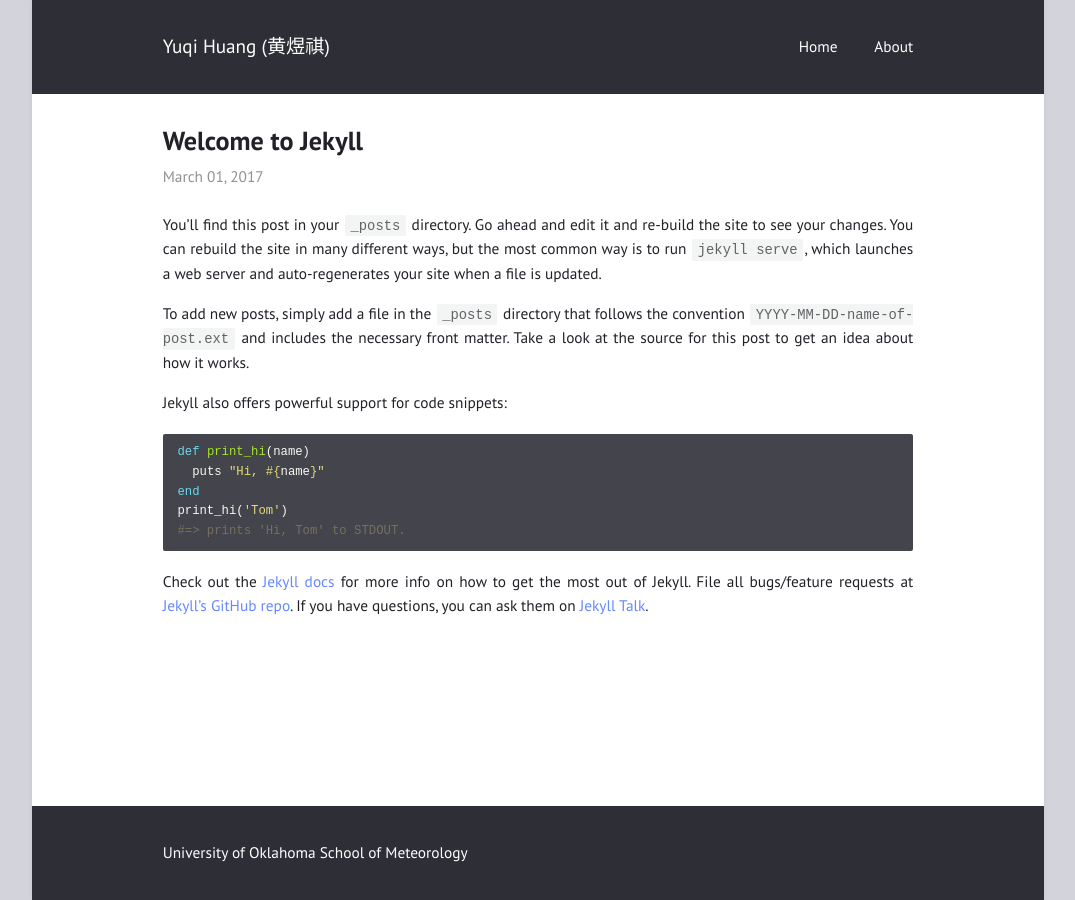
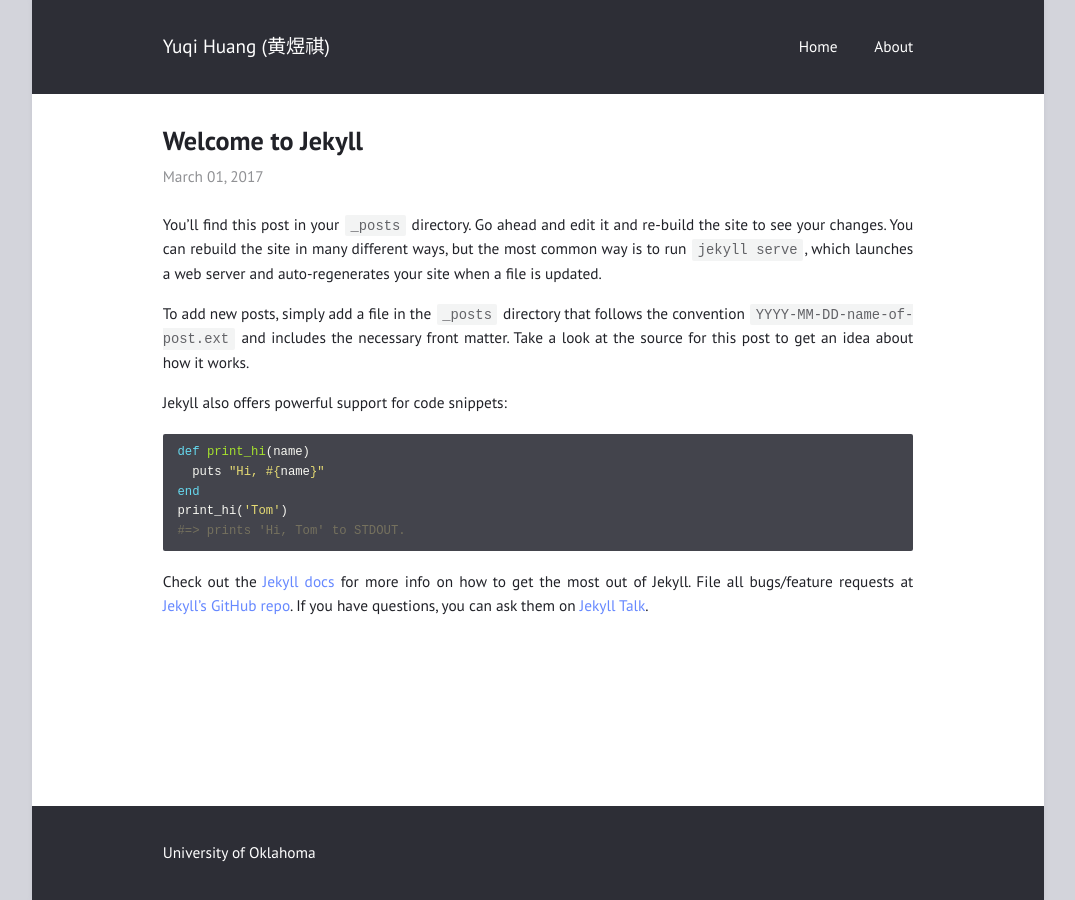
Before and after one commit to Yuqi-Ng/Yuqi-Ng.github.io, a Jekyll site: the page built from _posts/2017-03-01-welcome-to-jekyll.md, in a window 1280 px wide. Shown: the whole page, without its empty margins (102-1177 px from the left). Built offline with Jekyll 4.4.1, drawn with Linux system fonts in a browser that asks for light colours.

Commit message:
Update _config.yml

```diff
--- a/_config.yml
+++ b/_config.yml
@@ -1,6 +1,6 @@
 title: "Yuqi Huang (黄煜祺)"
 author: "Yuqi Huang"
-description: "University of Oklahoma\nSchool of Meteorology"
+description: "University of Oklahoma"
 permalink: /:title/
 lang: "en"
 excerpt_separator: "\n\n\n"
@@ -20,9 +20,10 @@ navigation:                # accepts {file, title, url, icon, sidebaricon}
   - {file: "README.md"}
 
 external:                  # shows a footer with social links - for available icons see fontawesome.com/icons
-  - {title: Mail, icon: envelope, url: "mailto:niklasbuschmann@users.noreply.github.com"}
-  - {title: Github, icon: github, url: "https://github.com/niklasbuschmann/contrast"}
-  - {title: Subscribe, icon: rss, url: "/feed.xml"}
+  - {title: Linkedin, icon: linkedin, url: "https://www.linkedin.com/in/yuqi-huang-37524b289/"}
+  - {title: Github, icon: github, url: "https://github.com/Yuqi-Ng"}
+  - {title: Researchgate, icon: researchgate, url: "https://www.researchgate.net/profile/Yuqi-Huang-21"}
+  - {title: Bilibili, icon: bilibili, url: "https://space.bilibili.com/352614368"}
 
 comments:
 #  disqus_shortname: ""    # see https://disqus.com/
```
